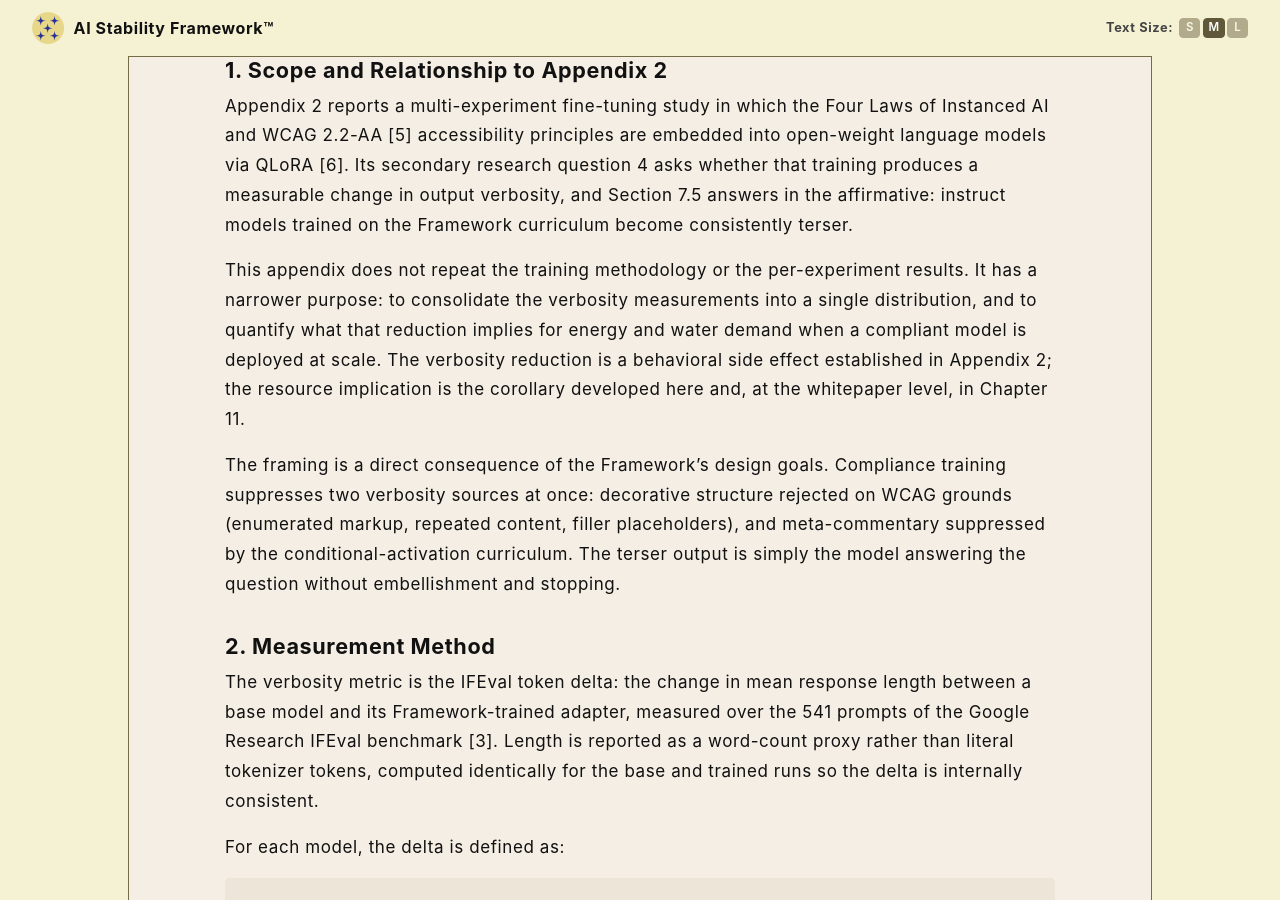
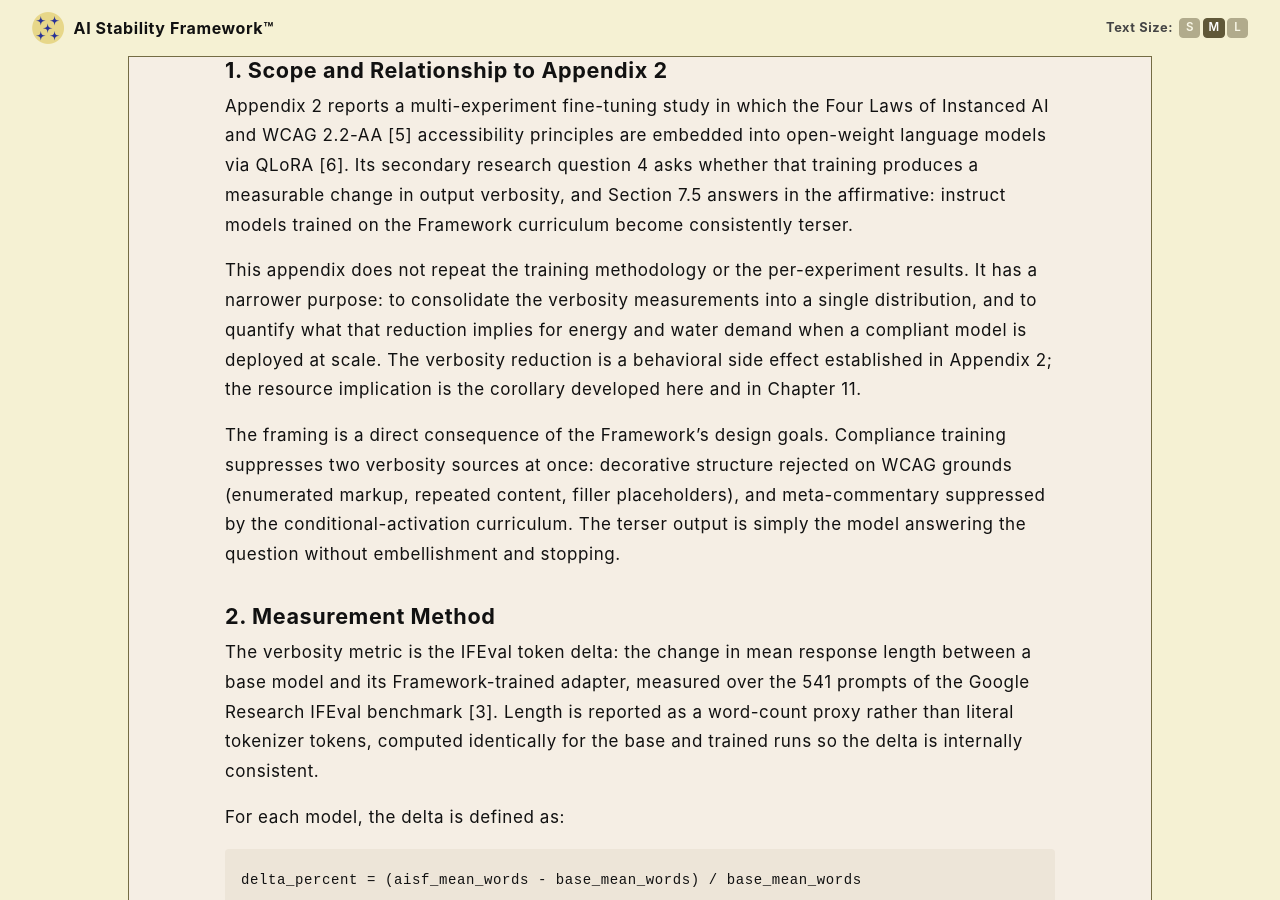
Before and after one commit to rojaslen/AISF-WEB, a Jekyll site: the page built from apx02a.md, in a window 1280 px wide and 900 px high, scrolled down 1029 px. Built offline with Jekyll 4.4.1, drawn with Linux system fonts in a browser that asks for light colours; some web fonts are replaced.

Commit message:
Update apx02a.md

```diff
--- a/apx02a.md
+++ b/apx02a.md
@@ -53,7 +53,7 @@ It has a narrower purpose: to consolidate the verbosity measurements into a sing
 distribution, and to quantify what that reduction implies for energy and water demand
 when a compliant model is deployed at scale. The verbosity reduction is a behavioral
 side effect established in Appendix 2; the resource implication is the corollary developed
-here and, at the whitepaper level, in Chapter 11.
+here and in Chapter 11.
 
 The framing is a direct consequence of the Framework's design goals. Compliance training
 suppresses two verbosity sources at once: decorative structure rejected on WCAG grounds
```
